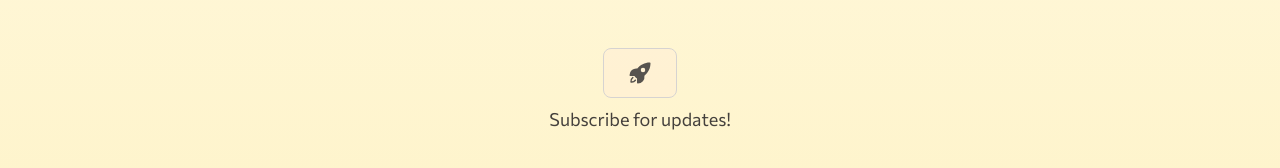
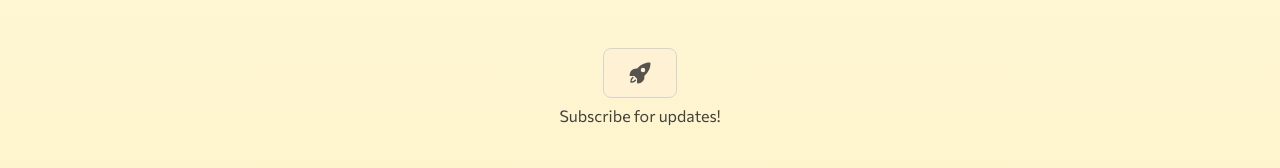
Before and after one commit to torsor-io/torsor-io, a React (Create React App) app: page /#/community in a window 1280 px wide. Shown: the part 504-672 px from the top of the page. Built offline with nearby package versions, Linux system fonts and the light colour scheme; the HTML template or start-up script is replaced by a standard one.

Commit message:
Make text smaller for subscribe button

```diff
--- a/src/components/CommunityPage/index.js
+++ b/src/components/CommunityPage/index.js
@@ -92,7 +92,7 @@ const BlogPage = ({ isDark, setIsDark, waveState, setWaveState }) => {
             </motion.div>
 
             {/* Subscribe Section */}
-          <div className={`text-lg text-center ${subtleText}`}>
+          <div className={`text-med text-center ${subtleText}`}>
 	  <a
   href="mailto:contacts@torsor.io?subject=Subscribe&body=Please add me to the Torsor Labs mailing list!" className={`inline-block ${buttonBg} ${textColor} text-l px-6 py-3 rounded-lg transition-colors border ${borderColor}`}
 >
--- a/src/components/ResearchPage/index.js
+++ b/src/components/ResearchPage/index.js
@@ -111,7 +111,7 @@ const ResearchPage = ({ isDark, setIsDark, waveState, setWaveState }) => {
 </motion.div>
 
             {/* Existing Subscribe Section */}
-            <div className={`text-lg text-center ${subtleText}`}>
+            <div className={`text-med text-center ${subtleText}`}>
               <br/>
               <a
                 href="mailto:contact@torsor.io?subject=Subscribe&body=Please add me to the Torsor Labs mailing list!"
--- a/src/components/TeamPage/index.js
+++ b/src/components/TeamPage/index.js
@@ -47,7 +47,7 @@ const BlogPage = ({ isDark, setIsDark, waveState, setWaveState }) => {
           transition={{ duration: 0.6 }}
           className="space-y-12"
         >
-          <div className={`text-lg text-center ${subtleText}`}>
+          <div className={`text-med text-center ${subtleText}`}>
 	  <p>Coming soon: information about our team, talent community, and career options.</p><br/>
 	  <a
   href="mailto:contact@rsh.dev?subject=Subscribe&body=Please add me to the Redshift Labs mailing list!" className={`inline-block ${buttonBg} ${textColor} text-l px-6 py-3 rounded-lg transition-colors border ${borderColor}`}
```
